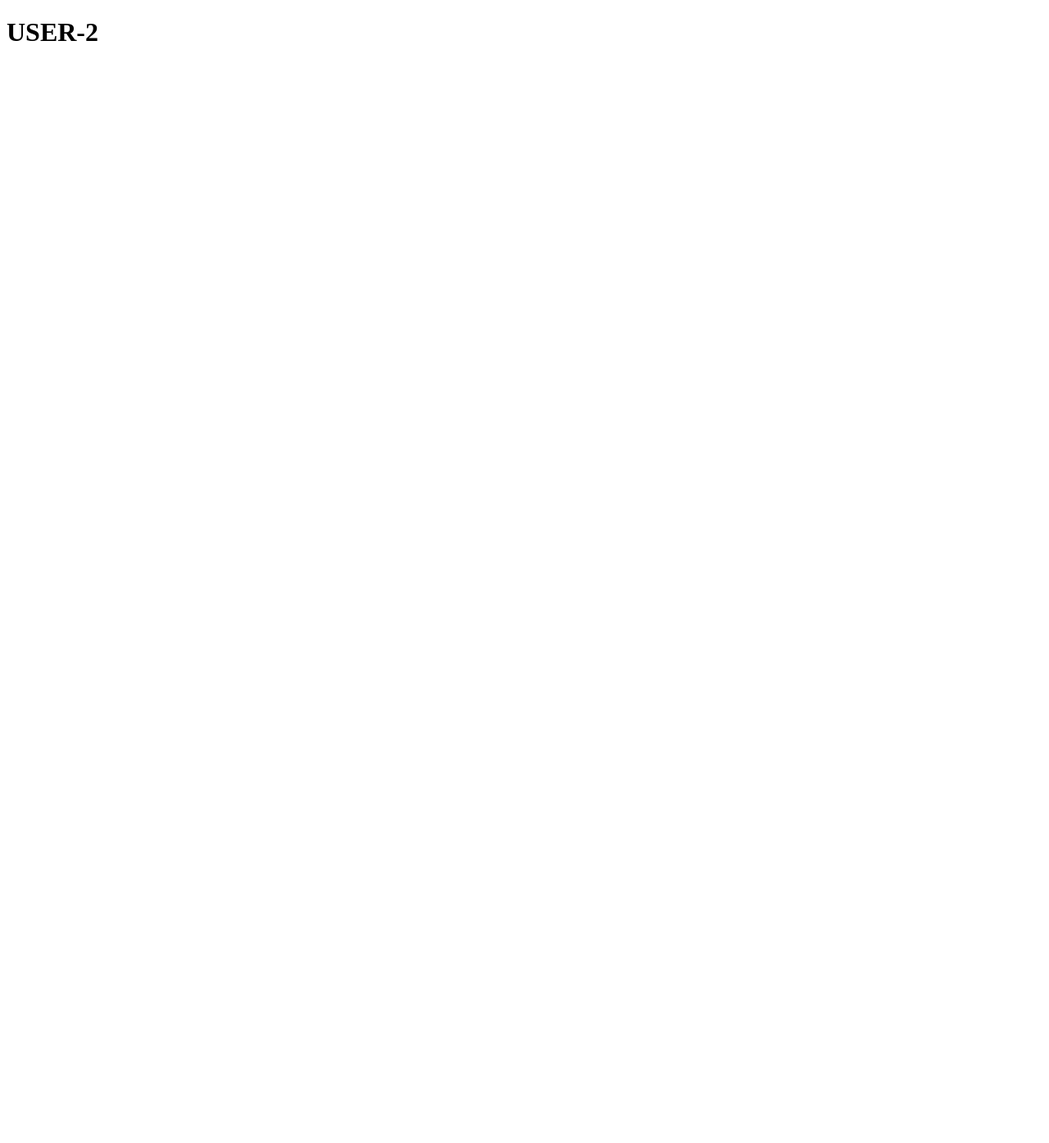
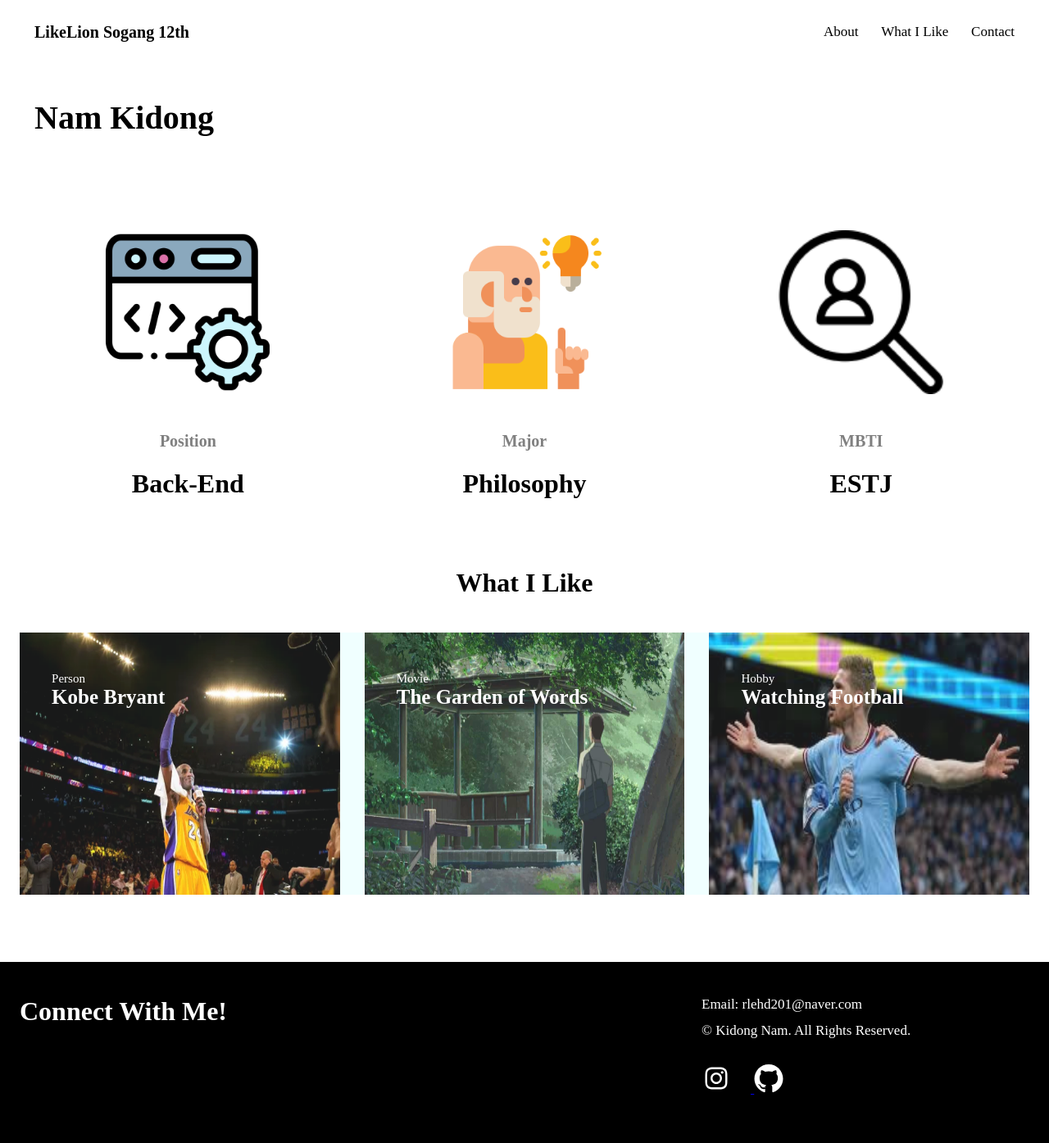
Before and after one commit to LIKELION-SOGANG/12th-GIT-TEAM2, a plain HTML site: page USER-2/index.html in a window 1280 px wide. Shown: the whole page at 82% size. Before the commit the page ends 800 px from the top, so only its background shows below. Drawn offline with Linux system fonts and the light colour scheme.

Commit message:
feat: kidong page copy complete #1

```diff
--- a/USER-2/index.html
+++ b/USER-2/index.html
@@ -1,12 +1,91 @@
 <!DOCTYPE html>
 <html lang="ko">
-  <head>
-    <meta charset="UTF-8" />
-    <meta name="viewport" content="width=device-width, initial-scale=1.0" />
-    <title>USER-2</title>
-    <link rel="stylesheet" href="style.css" />
-  </head>
-  <body>
-    <h1>USER-2</h1>
-  </body>
+<head>
+    <meta charset="UTF-8">
+    <meta name="viewport" content="width=device-width, initial-scale=1.0">
+    <title>Profile</title>
+    <link rel="stylesheet" href="style.css">
+</head>
+<body>
+    <header>
+        <div id="header-brand">LikeLion Sogang 12th</div>
+        <div class="navigation-menu">
+            <div class="menu-item">About</div>
+            <div class="menu-item">What I Like</div>
+            <div class="menu-item">Contact</div>
+        </div>
+    </header>
+    <main>
+        <section id="profile-summary">
+            <!-- <h1>나를 소개할게요</h1> -->
+            <h2>Nam Kidong</h2>
+        </section>
+        <section id="about-me">
+            <article class="simple-profile">
+                <figure class="profile-figure">
+                    <img id="article-img" src="./images/backend.png" />
+                    <div class="info-label">Position</div>
+                    <div class="info-value">Back-End</div>
+                </figure>
+            </article>
+            <article class="simple-profile">
+                <figure class="profile-figure">
+                    <img id="article-img" src="./images/philosopher.png" />
+                    <div class="info-label">Major</div>
+                    <div class="info-value">Philosophy</div>
+                </figure>
+            </article>
+            <article class="simple-profile">
+                <figure class="profile-figure">
+                    <img id="article-img" src="./images/mbti.png" />
+                    <div class="info-label">MBTI</div>
+                    <div class="info-value">ESTJ</div>
+                </figure>
+            </article>
+        </section>
+        <section id="favorite">
+            <h2 class="favorite-title">What I Like</h2>
+            <div class="favorite-gallary">
+                <article class="image-block">
+                    <img class="favorite-image" src="./images/kobe-bryant.webp"/>
+                    <figcaption class="image-caption">
+                        <div class="caption-title">Person</div>
+                        <div class="caption-subtitle">Kobe Bryant</div>
+                    </figcaption>
+                </article>
+                <article class="image-block">
+                    <img class="favorite-image" src="./images/movie.jpg"/>
+                    <figcaption class="image-caption">
+                        <div class="caption-title">Movie</div>
+                        <div class="caption-subtitle">The Garden of Words</div>
+                    </figcaption>
+                </article>
+                <article class="image-block">
+                    <img class="favorite-image" src="./images/football.jpg"/>
+                    <figcaption class="image-caption">
+                        <div class="caption-title">Hobby</div>
+                        <div class="caption-subtitle">Watching Football</div>
+                    </figcaption>
+                </article>
+            </div>
+        </section>
+    </main>
+
+    <footer>
+        <h2 class="footer-heading">Connect With Me!</h2>
+        <div class="contact-details">
+            <div class="contact-info">Email: rlehd201@naver.com</div>
+            <p class="copyright">© Kidong Nam. All Rights Reserved.</p>
+
+            <div class="social-media-links">
+                <a href="https://github.com/namkidong98" target="_blank">
+                    <img class="social-icon" src="./images/instagram.svg" />
+                </a>
+                <a href="https://github.com/namkidong98" target="_blank">
+                    <img class="social-icon" src="./images/github.svg" />
+                </a>
+            </div>
+        </div>
+    </footer>
+</body>
 </html>
--- a/USER-2/style.css
+++ b/USER-2/style.css
@@ -0,0 +1,152 @@
+/*전체 선택자, Global Style*/
+*{
+    box-sizing: border-box;
+    padding : 0;
+    margin : 0;
+}
+
+/* header */
+header {
+    height :78px;
+    background-color: white;
+    padding : 24px 42px;
+    display: flex;
+    justify-content: space-between;
+    align-items: center;
+}
+
+#header-brand{
+    font-size: 20px;
+    font-weight: 600;
+}
+
+.navigation-menu{
+    background-color: white;
+    width: 233px;
+    display: flex;
+    justify-content: space-between;
+}
+
+.menu-item{
+    font-size: 17px;
+}
+
+#profile-summary{
+    padding: 42px;
+}
+h1 {
+    font-size: 20px;
+    font-weight: 400;
+    margin-bottom: 20px;
+}
+h2{
+    font-size: 40px;
+    font-weight: 600;
+}
+#about-me{
+    background : white;
+    display: flex;
+    justify-content: space-between;
+    padding: 42px 24px;
+    flex-wrap: wrap;
+}
+.simple-profile{
+    display: flex;
+    flex-direction: column;
+    font-weight: 600;
+    align-items: center;
+    text-align: center;
+    background: white;
+    flex-grow: 1;
+    flex-shrink: 0;
+    flex-basis: 320px;
+}
+#article-img{
+    width: 200;
+    height: 200px;
+    margin-top: 30px;
+    margin-bottom: 42px;
+}
+.info-label{
+    font-size: 20px;
+    margin-bottom: 22px;
+    color: gray;
+}
+.info-value{
+    font-size: 32px;
+}
+#favorite{
+    padding: 42px 24px 82px 24px;
+    background-color: white;
+}
+.favorite-title{
+    background-color: white;
+    font-size: 32px;
+    font-weight: 600;
+    margin-bottom: 42px;
+    text-align: center;
+}
+.image-block{
+    position: relative;
+    width: 320px;
+    height: 320px;
+    flex: 1 0 320px;
+}
+.favorite-image{
+    opacity: 0.9;
+    width: 100%;
+    height: 100%;
+}
+.image-caption{
+    position: absolute;
+    top : 15%;
+    left: 10%;
+    color: white;
+}
+.caption-title{
+    font-size: 15px;
+    font-weight: 500;
+}
+.caption-subtitle{
+    font-size: 25px;
+    font-weight: 600;
+}
+.favorite-gallary{
+    background: azure;
+    display: flex;
+    justify-content: space-between;
+    gap: 30px;
+    flex-wrap: wrap;
+}
+footer {
+    background-color: black;
+    padding: 42px 24px;
+    color: white;
+    display : flex;
+    flex-wrap: wrap;
+    justify-content: space-between;
+}
+.footer-heading{
+    width: 400px;
+    font-size: 32px;
+    font-weight: 600;
+}
+.contact-details{
+    width: 400px;
+    /* background-color: blue; */
+    font-size: 17px;
+    font-weight: 400;
+    height: 137px;
+}
+.contact-info,
+.copyright{
+    margin-bottom: 12px;
+}
+.social-media-links{
+    margin-top: 30px;
+}
+.social-icon{
+    width: 36px;
+    height: 36px;
+    margin-right: 24px;
+}
```
Also changed, not shown: USER-2/images/backend.png (added), USER-2/images/football.jpg (added), USER-2/images/github.svg (added), USER-2/images/instagram.svg (added), USER-2/images/kobe-bryant.webp (added), USER-2/images/mbti.png (added), USER-2/images/movie.jpg (added), USER-2/images/philosopher.png (added).
